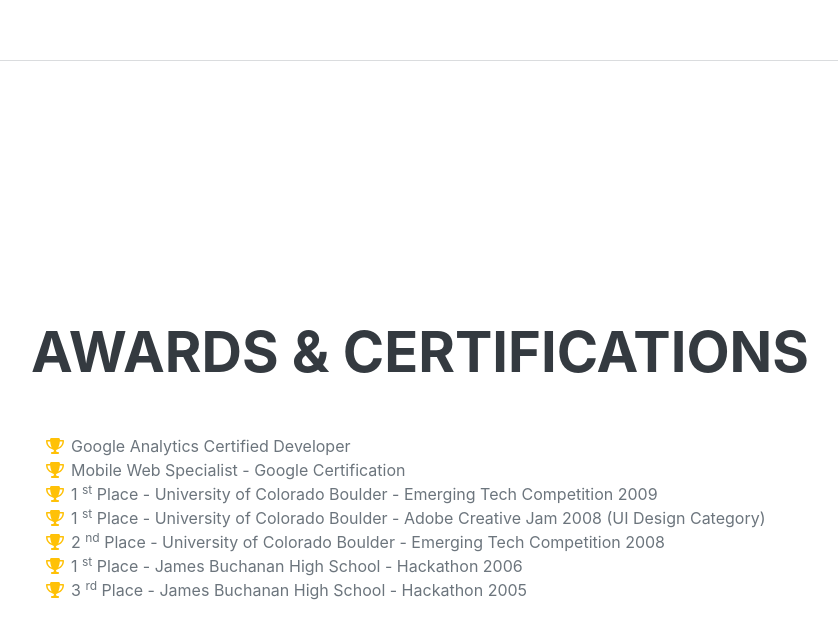
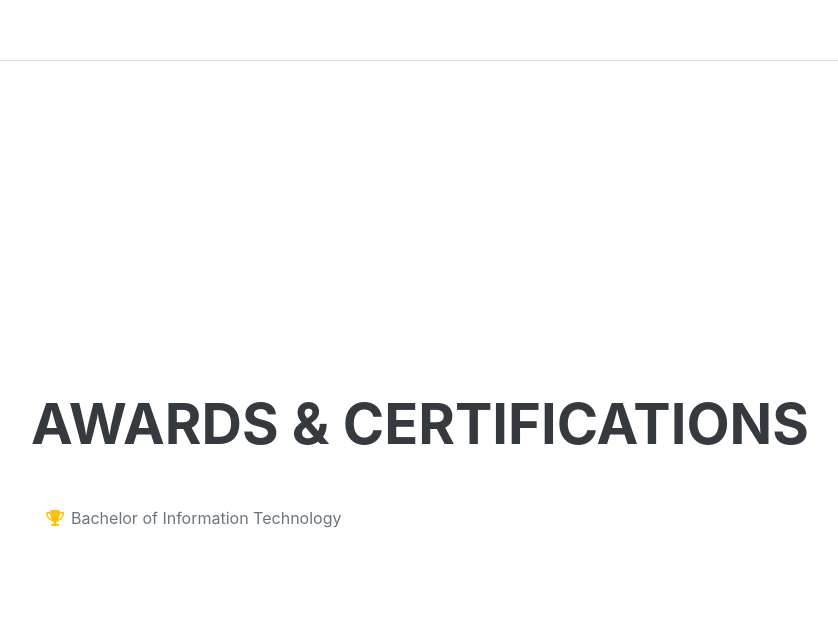
Before and after one commit to amit917/amit917.github.io, a plain HTML site: page index.html in a window 1280 px wide. Shown: the part 5037-5676 px from the top of the page, without its empty margins (289-1127 px from the left). Drawn offline with nearby package versions, Linux system fonts and the light colour scheme; a web font is replaced by a local one.

Commit message:
Update index.html

```diff
--- a/index.html
+++ b/index.html
@@ -220,42 +220,9 @@
                     <ul class="fa-ul mb-0">
                         <li>
                             <span class="fa-li"><i class="fas fa-trophy text-warning"></i></span>
-                            Google Analytics Certified Developer
+                          Bachelor of Information Technology
                         </li>
-                        <li>
-                            <span class="fa-li"><i class="fas fa-trophy text-warning"></i></span>
-                            Mobile Web Specialist - Google Certification
-                        </li>
-                        <li>
-                            <span class="fa-li"><i class="fas fa-trophy text-warning"></i></span>
-                            1
-                            <sup>st</sup>
-                            Place - University of Colorado Boulder - Emerging Tech Competition 2009
-                        </li>
-                        <li>
-                            <span class="fa-li"><i class="fas fa-trophy text-warning"></i></span>
-                            1
-                            <sup>st</sup>
-                            Place - University of Colorado Boulder - Adobe Creative Jam 2008 (UI Design Category)
-                        </li>
-                        <li>
-                            <span class="fa-li"><i class="fas fa-trophy text-warning"></i></span>
-                            2
-                            <sup>nd</sup>
-                            Place - University of Colorado Boulder - Emerging Tech Competition 2008
-                        </li>
-                        <li>
-                            <span class="fa-li"><i class="fas fa-trophy text-warning"></i></span>
-                            1
-                            <sup>st</sup>
-                            Place - James Buchanan High School - Hackathon 2006
-                        </li>
-                        <li>
-                            <span class="fa-li"><i class="fas fa-trophy text-warning"></i></span>
-                            3
-                            <sup>rd</sup>
-                            Place - James Buchanan High School - Hackathon 2005
-                        </li>
+
                     </ul>
                 </div>
             </section>
```
